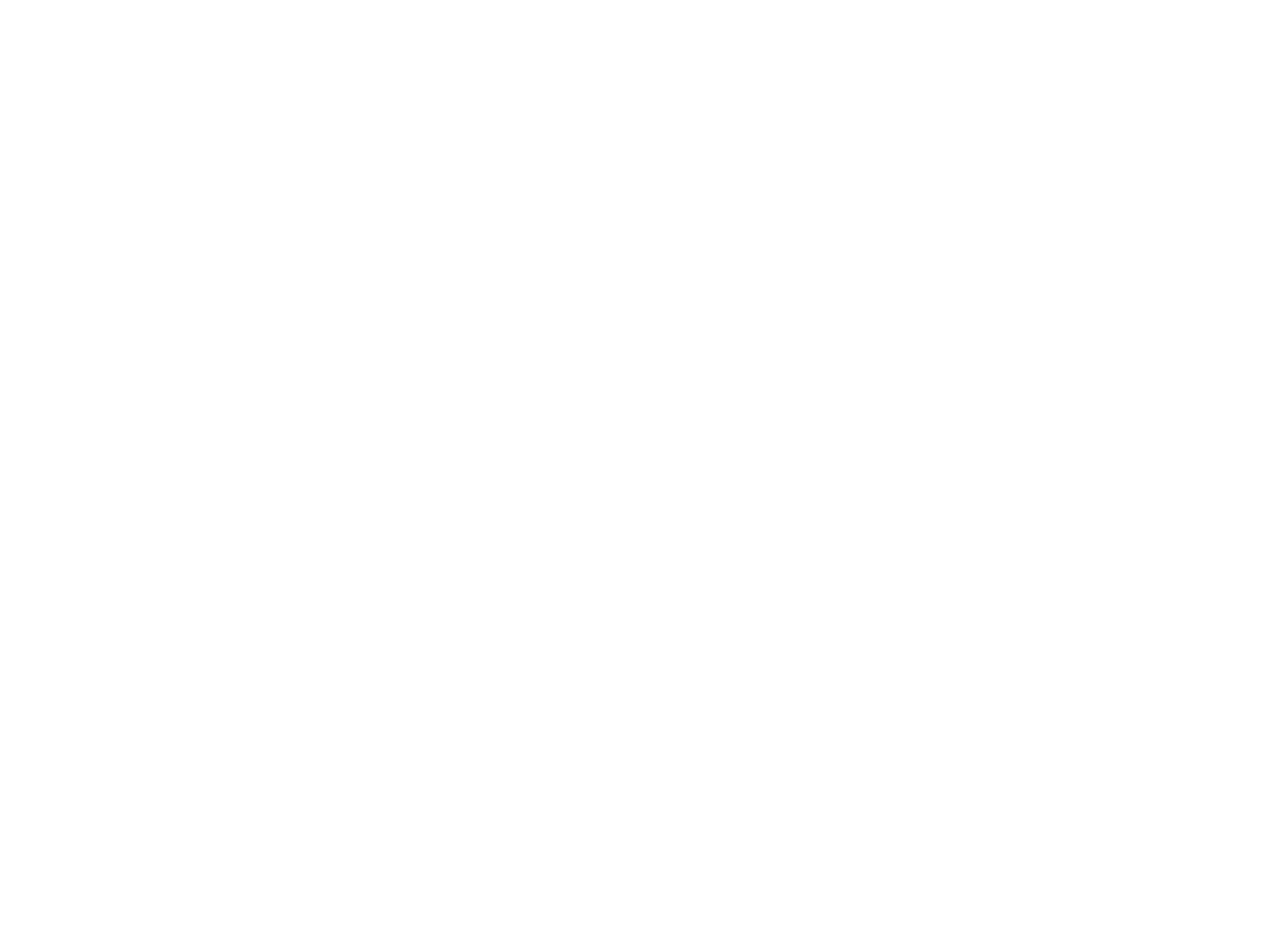
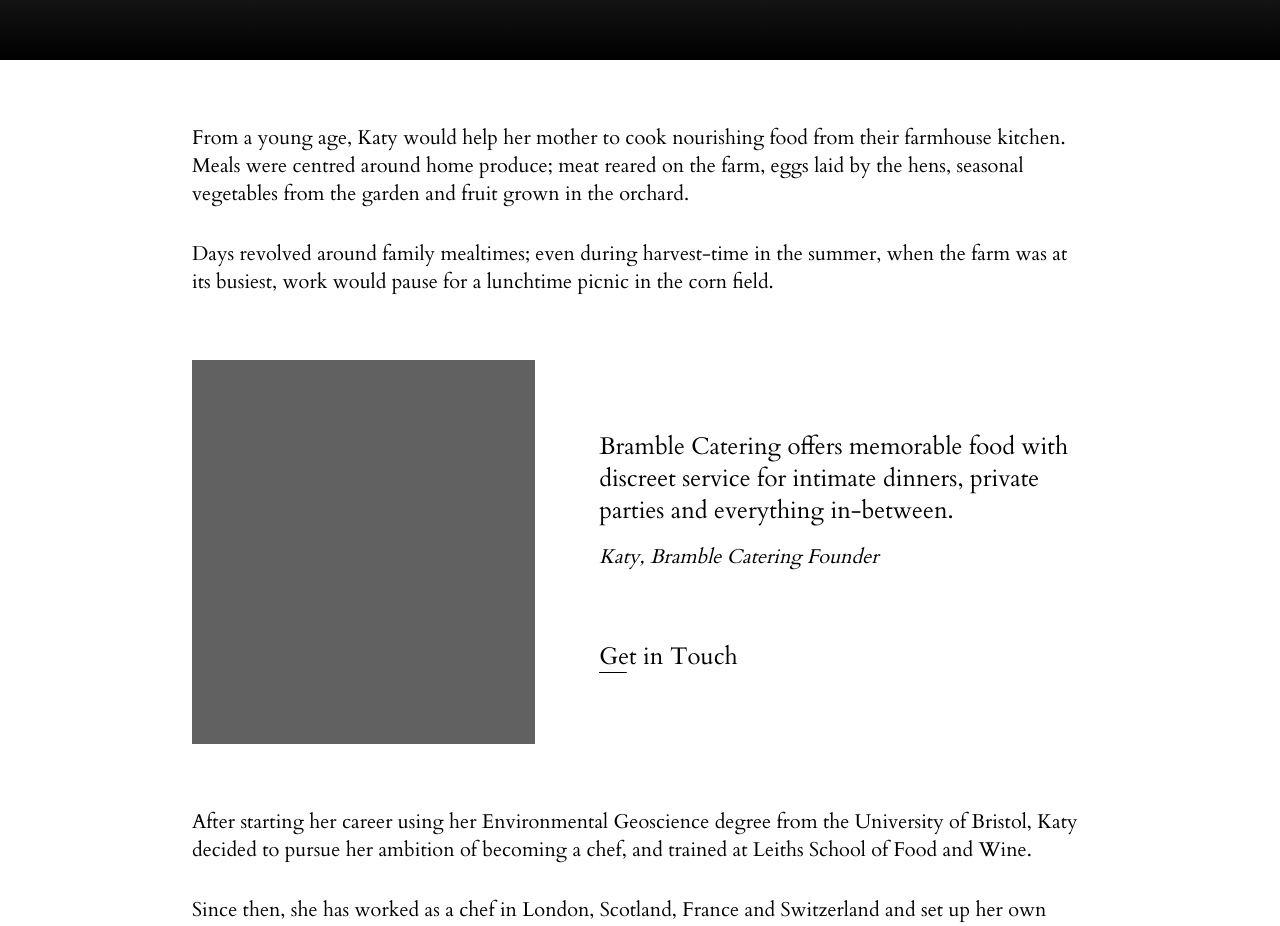
Before and after one commit to samueledraper/bramble-catering, a Next.js app: page /our-story in a window 1280 px wide. Shown: the part 740-1666 px from the top of the page. Before the commit the page ends 800 px from the top, so only its background shows below. Built offline with nearby package versions, Linux system fonts and the light colour scheme.

Commit message:
Add our story

```diff
--- a/src/app/our-story/page.js
+++ b/src/app/our-story/page.js
@@ -1,3 +1,65 @@
+import Image from "next/image";
+
+import Hero from "@/components/Hero";
+import Button from "@/components/Button";
+import Testimonials from "@/components/Testimonials";
+
+import placeholder from "../../../public/images/placeholder-image.png";
+
 export default function OurStory() {
-  return <></>;
+  return (
+    <main>
+      <Hero image={placeholder} alt={""} text={"Our Story"} />
+      <section className="flex flex-col justify-center w-11/12 m-auto max-w-4xl gap-8 mt-16 text-lg md:text-xl">
+        <p>
+          From a young age, Katy would help her mother to cook nourishing food
+          from their farmhouse kitchen. Meals were centred around home produce;
+          meat reared on the farm, eggs laid by the hens, seasonal vegetables
+          from the garden and fruit grown in the orchard.
+        </p>
+        <p>
+          Days revolved around family mealtimes; even during harvest-time in the
+          summer, when the farm was at its busiest, work would pause for a
+          lunchtime picnic in the corn field.
+        </p>
+        <div className="md:flex justify-between content-center gap-16 my-8">
+          <div className="relative w-full h-96 sm:h-72 lg:h-96 mx-auto ">
+            <Image
+              src={placeholder}
+              alt=""
+              fill
+              style={{ objectFit: "cover" }}
+              className="w-full h-full"
+            />
+          </div>
+          <div className="mt-8 sm:mt-0 flex flex-col justify-evenly">
+            <div>
+              <p className="text-xl md:text-2xl">
+                Bramble Catering offers memorable food with discreet service for
+                intimate dinners, private parties and everything in-between.
+              </p>
+              <p className="mt-4 italic mb-8 sm:mb-0">
+                Katy, Bramble Catering Founder
+              </p>
+            </div>
+            <Button link={"/contact"} text={"Get in Touch"} color={"black"} />
+          </div>
+        </div>
+        <p>
+          After starting her career using her Environmental Geoscience degree
+          from the University of Bristol, Katy decided to pursue her ambition of
+          becoming a chef, and trained at Leiths School of Food and Wine.
+        </p>
+        <p>
+          Since then, she has worked as a chef in London, Scotland, France and
+          Switzerland and set up her own food-delivery business during the
+          lockdown period.
+        </p>
+      </section>
+      <Testimonials
+        displayTag={"team"}
+        message={"Here is what people had to say about working with us..."}
+      />
+    </main>
+  );
 }
```
